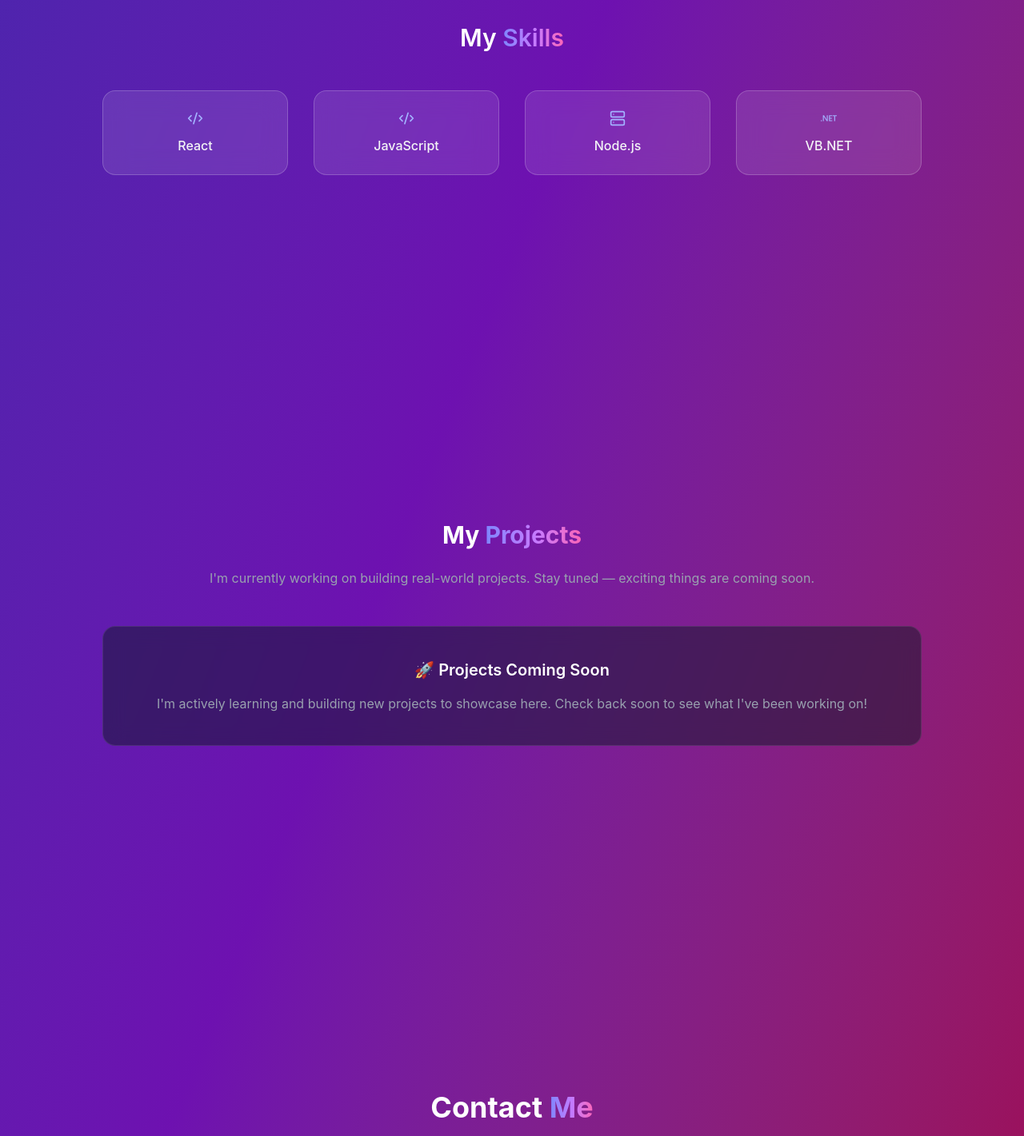
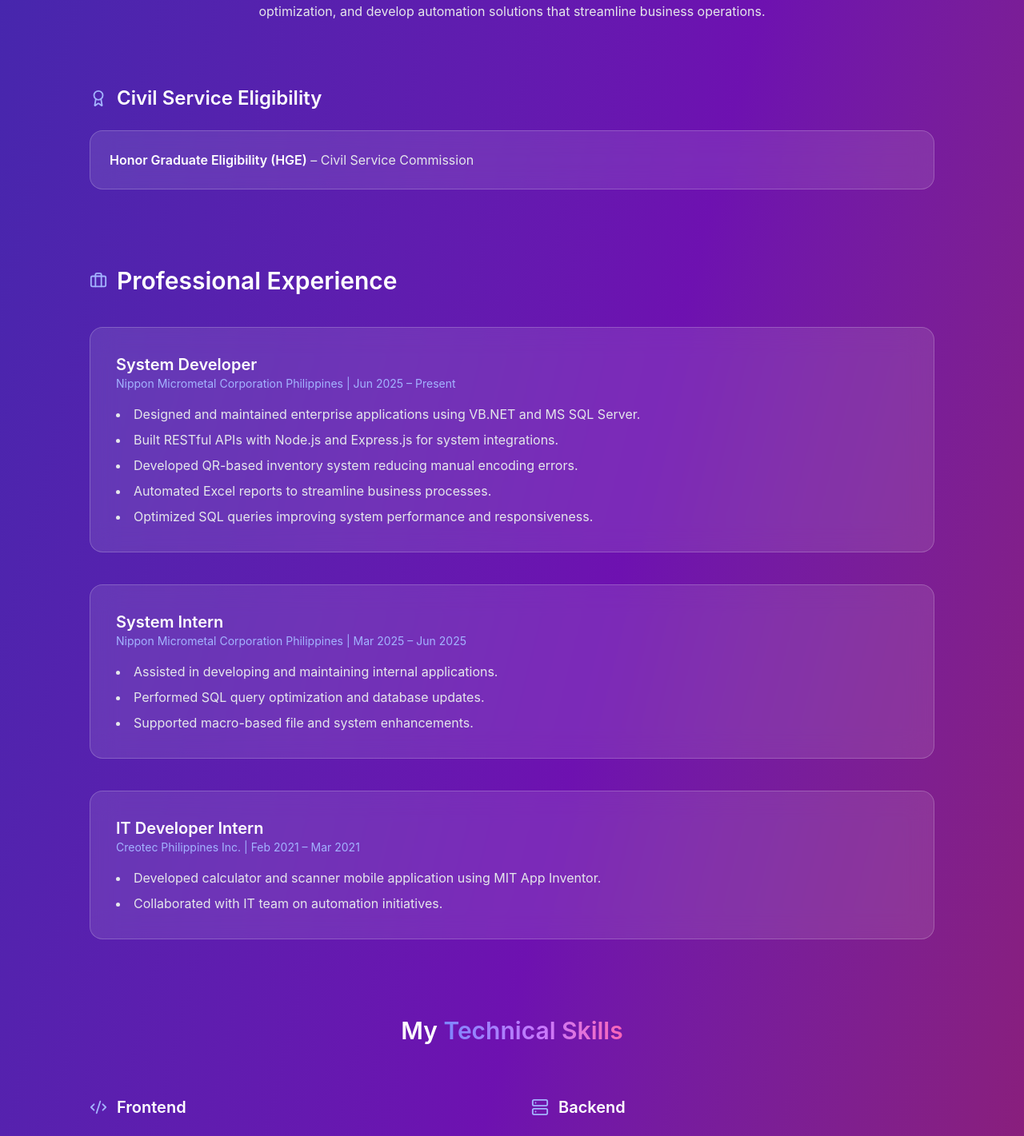
Before and after one commit to Yannniiiii/Portfolio, a React (Vite) app in the folder frontend/: page / in a window 1280 px wide. Shown: the part 1335-2756 px from the top of the page at 80% size. Built offline with nearby package versions, Linux system fonts and the light colour scheme.

Commit message:
Functions Added

```diff
--- a/frontend/package.json
+++ b/frontend/package.json
@@ -12,6 +12,7 @@
     "deploy": "gh-pages -d dist"
   },
   "dependencies": {
+    "@emailjs/browser": "^4.4.1",
     "@tailwindcss/postcss": "^4.2.1",
     "lucide-react": "^0.575.0",
     "react": "^19.2.0",
--- a/frontend/src/component/Navbar.jsx
+++ b/frontend/src/component/Navbar.jsx
@@ -10,31 +10,44 @@ export default function Navbar({ dark, setDark }) {
     { id: "home", label: "Home" },
     { id: "about", label: "About" },
     { id: "projects", label: "Projects" },
-    { id: "contact", label: "Contacts" },
+    { id: "contact", label: "Contact" },
   ];
 
   /* ===============================
-     Active Section Observer
+     SCROLL SPY (Professional Way)
   =============================== */
   useEffect(() => {
     const sections = document.querySelectorAll("section");
 
-    const observer = new IntersectionObserver(
-      (entries) => {
-        entries.forEach((entry) => {
-          if (entry.isIntersecting) {
-            setActive(entry.target.id);
-          }
-        });
-      },
-      { threshold: 0.6 }
-    );
+    const handleScroll = () => {
+      let currentSection = "";
 
-    sections.forEach((section) => observer.observe(section));
+      sections.forEach((section) => {
+        const rect = section.getBoundingClientRect();
 
-    return () => {
-      sections.forEach((section) => observer.unobserve(section));
+        // 100px from top = activation line
+        if (rect.top <= 100 && rect.bottom >= 100) {
+          currentSection = section.id;
+        }
+      });
+
+      // Special case for bottom of page (Contact section fix)
+      if (
+        window.innerHeight + window.scrollY >=
+        document.body.offsetHeight - 5
+      ) {
+        currentSection = sections[sections.length - 1].id;
+      }
+
+      if (currentSection) {
+        setActive(currentSection);
+      }
     };
+
+    window.addEventListener("scroll", handleScroll);
+    handleScroll(); // run once on mount
+
+    return () => window.removeEventListener("scroll", handleScroll);
   }, []);
 
   /* ===============================
@@ -59,7 +72,9 @@ export default function Navbar({ dark, setDark }) {
   /* ===============================
      Smooth Scroll
   =============================== */
-  const handleScroll = (id) => {
+  const handleScrollClick = (id) => {
+    setActive(id); // instant underline
+
     const section = document.getElementById(id);
 
     if (section) {
@@ -97,7 +112,7 @@ export default function Navbar({ dark, setDark }) {
             {links.map((link) => (
               <button
                 key={link.id}
-                onClick={() => handleScroll(link.id)}
+                onClick={() => handleScrollClick(link.id)}
                 className={`relative pb-1 transition-colors duration-300 ${
                   active === link.id
                     ? "text-yellow-300"
@@ -142,19 +157,15 @@ export default function Navbar({ dark, setDark }) {
         </div>
       </nav>
 
-      {/* ===============================
-          Background Blur Overlay
-      =============================== */}
+      {/* Background Overlay */}
       {menuOpen && (
         <div
-          className="fixed inset-0 z-40 backdrop-blur-md bg-black/30 md:hidden transition-opacity duration-300"
+          className="fixed inset-0 z-40 backdrop-blur-md bg-black/30 md:hidden"
           onClick={() => setMenuOpen(false)}
         />
       )}
 
-      {/* ===============================
-          Floating Mobile Menu Card
-      =============================== */}
+      {/* Mobile Menu */}
       {menuOpen && (
         <div className="md:hidden fixed top-20 left-0 w-full z-50 px-4">
           <div
@@ -168,13 +179,12 @@ export default function Navbar({ dark, setDark }) {
               px-6 py-6
               flex flex-col gap-6
               text-white text-lg font-medium
-              animate-[fadeIn_.25s_ease-in-out]
             "
           >
             {links.map((link) => (
               <button
                 key={link.id}
-                onClick={() => handleScroll(link.id)}
+                onClick={() => handleScrollClick(link.id)}
                 className={`text-left transition-colors duration-300 ${
                   active === link.id
                     ? "text-yellow-300"
--- a/frontend/src/pages/About.jsx
+++ b/frontend/src/pages/About.jsx
@@ -1,17 +1,92 @@
-import { Code2, Server } from "lucide-react";
-import { SiDotnet } from "react-icons/si";
+import { Code2, Server, Database, Wrench, Briefcase, Award } from "lucide-react";
+import {
+  SiDotnet,
+  SiJavascript,
+  SiReact,
+  SiNodedotjs,
+  SiExpress,
+  SiTailwindcss,
+} from "react-icons/si";
 
 export default function About() {
-  const skills = [
-    { name: "React", icon: <Code2 size={20} /> },
-    { name: "JavaScript", icon: <Code2 size={20} /> },
-    { name: "Node.js", icon: <Server size={20} /> },
+  const skillCategories = [
+    {
+      title: "Frontend",
+      icon: <Code2 size={22} />,
+      skills: [
+        { name: "React.js", icon: <SiReact size={20} /> },
+        { name: "JavaScript", icon: <SiJavascript size={20} /> },
+        { name: "Tailwind CSS", icon: <SiTailwindcss size={20} /> },
+      ],
+    },
+    {
+      title: "Backend",
+      icon: <Server size={22} />,
+      skills: [
+        { name: "Node.js", icon: <SiNodedotjs size={20} /> },
+        { name: "Express.js", icon: <SiExpress size={20} /> },
+        { name: "RESTful APIs", icon: <Server size={20} /> },
         { name: "VB.NET", icon: <SiDotnet size={20} /> },
+      ],
+    },
+    {
+      title: "Database",
+      icon: <Database size={22} />,
+      skills: [
+        { name: "MS SQL Server", icon: <Database size={20} /> },
+        { name: "SQL Query Development", icon: <Database size={20} /> },
+        { name: "Query Optimization", icon: <Database size={20} /> },
+      ],
+    },
+    {
+      title: "Tools & Automation",
+      icon: <Wrench size={22} />,
+      skills: [
+        { name: "QR Code Integration", icon: <Code2 size={20} /> },
+        { name: "Excel Report Automation", icon: <Code2 size={20} /> },
+        { name: "VBA & MS Access", icon: <Code2 size={20} /> },
+      ],
+    },
+  ];
+
+  const experiences = [
+    {
+      role: "System Developer",
+      company: "Nippon Micrometal Corporation Philippines",
+      duration: "Jun 2025 – Present",
+      highlights: [
+        "Designed and maintained enterprise applications using VB.NET and MS SQL Server.",
+        "Built RESTful APIs with Node.js and Express.js for system integrations.",
+        "Developed QR-based inventory system reducing manual encoding errors.",
+        "Automated Excel reports to streamline business processes.",
+        "Optimized SQL queries improving system performance and responsiveness.",
+      ],
+    },
+    {
+      role: "System Intern",
+      company: "Nippon Micrometal Corporation Philippines",
+      duration: "Mar 2025 – Jun 2025",
+      highlights: [
+        "Assisted in developing and maintaining internal applications.",
+        "Performed SQL query optimization and database updates.",
+        "Supported macro-based file and system enhancements.",
+      ],
+    },
+    {
+      role: "IT Developer Intern",
+      company: "Creotec Philippines Inc.",
+      duration: "Feb 2021 – Mar 2021",
+      highlights: [
+        "Developed calculator and scanner mobile application using MIT App Inventor.",
+        "Collaborated with IT team on automation initiatives.",
+      ],
+    },
   ];
 
   return (
     <section className="py-24 px-6">
-      <div className="max-w-5xl mx-auto">
+      <div className="max-w-6xl mx-auto">
+
         {/* About Section */}
         <div className="text-center mb-20">
           <h2 className="text-4xl font-bold mb-6 text-white">
@@ -21,46 +96,105 @@ export default function About() {
             </span>
           </h2>
 
-          <p className="max-w-2xl mx-auto leading-relaxed text-gray-200 dark:text-gray-400">
-            I design and build scalable web applications and secure IT systems.
-            Passionate about modern technologies and solving complex problems
-            with clean, efficient solutions.
+          <p className="max-w-3xl mx-auto leading-relaxed text-gray-200 dark:text-gray-400">
+            I'm a Full-Stack Software Developer specializing in building secure
+            and scalable enterprise applications using VB.NET, MS SQL Server,
+            React.js, Node.js, and Express.js.
+            <br /><br />
+            I design and implement RESTful APIs, enhance database performance
+            through advanced SQL optimization, and develop automation solutions
+            that streamline business operations.
           </p>
+        </div>
+
+        {/* Civil Service */}
+        <div className="mb-24">
+          <div className="flex items-center gap-3 mb-6 text-indigo-300">
+            <Award size={22} />
+            <h3 className="text-2xl font-semibold text-white">
+              Civil Service Eligibility
+            </h3>
+          </div>
+
+          <div className="backdrop-blur-lg bg-white/10 border border-white/20 p-6 rounded-2xl text-gray-200">
+            <p>
+              <span className="font-semibold text-white">
+                Honor Graduate Eligibility (HGE)
+              </span>{" "}
+              – Civil Service Commission
+            </p>
+          </div>
+        </div>
+
+        {/* Professional Experience */}
+        <div className="mb-24">
+          <div className="flex items-center gap-3 mb-10 text-indigo-300">
+            <Briefcase size={22} />
+            <h3 className="text-3xl font-semibold text-white">
+              Professional Experience
+            </h3>
+          </div>
+
+          <div className="space-y-10">
+            {experiences.map((exp, index) => (
+              <div
+                key={index}
+                className="backdrop-blur-lg bg-white/10 border border-white/20 p-8 rounded-2xl"
+              >
+                <h4 className="text-xl font-semibold text-white">
+                  {exp.role}
+                </h4>
+                <p className="text-indigo-300 text-sm mb-4">
+                  {exp.company} | {exp.duration}
+                </p>
+
+                <ul className="list-disc list-inside space-y-2 text-gray-200">
+                  {exp.highlights.map((item, i) => (
+                    <li key={i}>{item}</li>
+                  ))}
+                </ul>
+              </div>
+            ))}
+          </div>
         </div>
 
         {/* Skills Section */}
         <div>
-          <h3 className="text-3xl font-semibold text-center mb-12 text-white">
+          <h3 className="text-3xl font-semibold text-center mb-16 text-white">
             My{" "}
             <span className="bg-gradient-to-r from-indigo-400 via-purple-400 to-pink-400 bg-clip-text text-transparent">
-              Skills
+              Technical Skills
             </span>
           </h3>
 
-          <div className="grid grid-cols-2 sm:grid-cols-3 md:grid-cols-4 gap-8">
-            {skills.map((skill, index) => (
+          <div className="grid md:grid-cols-2 gap-12">
+            {skillCategories.map((category, index) => (
+              <div key={index}>
+                <div className="flex items-center gap-3 mb-6 text-indigo-300">
+                  {category.icon}
+                  <h4 className="text-xl font-semibold text-white">
+                    {category.title}
+                  </h4>
+                </div>
+
+                <div className="grid grid-cols-2 sm:grid-cols-3 gap-6">
+                  {category.skills.map((skill, i) => (
                     <div
-                key={index}
-                className="
-                  backdrop-blur-lg
-                  bg-white/10 dark:bg-white/5
-                  border border-white/20
-                  p-6 rounded-2xl
-                  flex flex-col items-center justify-center gap-3
-                  hover:scale-105
-                  hover:border-indigo-400/50
-                  hover:shadow-xl hover:shadow-purple-500/20
-                  transition-all duration-300
-                "
+                      key={i}
+                      className="backdrop-blur-lg bg-white/10 border border-white/20 p-5 rounded-2xl flex flex-col items-center justify-center gap-3 hover:scale-105 hover:border-indigo-400/50 hover:shadow-xl hover:shadow-purple-500/20 transition-all duration-300"
                     >
                       <div className="text-indigo-300">{skill.icon}</div>
-                <span className="font-medium text-gray-100 dark:text-gray-300">
+                      <span className="text-sm font-medium text-gray-100 text-center">
                         {skill.name}
                       </span>
                     </div>
                   ))}
                 </div>
               </div>
+            ))}
+          </div>
+        </div>
+
       </div>
     </section>
   );
--- a/frontend/src/pages/Contacts.jsx
+++ b/frontend/src/pages/Contacts.jsx
@@ -1,6 +1,36 @@
+import { useRef, useState } from "react";
 import { Mail } from "lucide-react";
+import emailjs from "@emailjs/browser";
 
 export default function Contact() {
+  const form = useRef();
+  const [loading, setLoading] = useState(false);
+  const [status, setStatus] = useState("");
+
+  const sendEmail = (e) => {
+    e.preventDefault();
+    setLoading(true);
+    setStatus("");
+
+    emailjs
+      .sendForm(
+        import.meta.env.VITE_EMAILJS_SERVICE_ID,
+        import.meta.env.VITE_EMAILJS_TEMPLATE_ID,
+        form.current,
+        import.meta.env.VITE_EMAILJS_PUBLIC_KEY,
+      )
+      .then(() => {
+        setStatus("success");
+        form.current.reset();
+      })
+      .catch(() => {
+        setStatus("error");
+      })
+      .finally(() => {
+        setLoading(false);
+      });
+  };
+
   return (
     <section className="py-24 px-6">
       <div className="max-w-3xl mx-auto text-center">
@@ -33,22 +63,75 @@ export default function Contact() {
               <Mail className="text-white" size={24} />
             </div>
 
-            <p className="text-gray-100 text-lg">deanenavarro0519@gmail.com</p>
+            <form ref={form} onSubmit={sendEmail} className="w-full space-y-6">
+              {/* Name */}
+              <input
+                type="text"
+                name="from_name"
+                placeholder="Your Name"
+                required
+                className="w-full p-3 rounded-lg bg-gray-800 text-white focus:outline-none focus:ring-2 focus:ring-purple-500"
+              />
 
-            <a
-              href="https://mail.google.com/mail/?view=cm&fs=1&to=deanenavarro0519@gmail.com"
-              target="_blank"
-              rel="noopener noreferrer"
-              className="
-                mt-4 px-6 py-3 rounded-full font-semibold
+              {/* Email */}
+              <input
+                type="email"
+                name="from_email"
+                placeholder="Your Email"
+                required
+                className="w-full p-3 rounded-lg bg-gray-800 text-white focus:outline-none focus:ring-2 focus:ring-purple-500"
+              />
+
+              {/* Subject */}
+              <input
+                type="text"
+                name="subject"
+                placeholder="Subject"
+                required
+                className="w-full p-3 rounded-lg bg-gray-800 text-white focus:outline-none focus:ring-2 focus:ring-purple-500"
+              />
+
+              {/* Message */}
+              <textarea
+                name="message"
+                placeholder="Your Message"
+                required
+                rows="3"
+                onInput={(e) => {
+                  e.target.style.height = "auto";
+                  e.target.style.height = e.target.scrollHeight + "px";
+                }}
+                className="w-full p-3 rounded-lg bg-gray-800 text-white
+             focus:outline-none focus:ring-2 focus:ring-purple-500
+             resize-none overflow-hidden"
+              />
+
+              <button
+                type="submit"
+                disabled={loading}
+                className={`
+                  w-full py-3 rounded-full font-semibold
                   bg-gradient-to-r from-indigo-500 via-purple-500 to-pink-500
                   text-white
-                hover:opacity-90 hover:scale-105
                   transition-all duration-300
-              "
+                  ${loading ? "opacity-70 cursor-not-allowed" : "hover:opacity-90 hover:scale-105"}
+                `}
               >
-              Send Message
-            </a>
+                {loading ? "Sending..." : "Send Message"}
+              </button>
+
+              {/* Status Messages */}
+              {status === "success" && (
+                <p className="text-green-400 text-sm">
+                  ✅ Message sent successfully!
+                </p>
+              )}
+              {status === "error" && (
+                <p className="text-red-400 text-sm">
+                  ❌ Failed to send message. Try again.
+                </p>
+              )}
+            </form>
           </div>
         </div>
       </div>
--- a/frontend/src/pages/Hero.jsx
+++ b/frontend/src/pages/Hero.jsx
@@ -34,6 +34,13 @@ export default function Hero() {
 
     return () => clearTimeout(timeout);
   }, []);
+
+  const scrollToSection = (id) => {
+    const section = document.getElementById(id);
+    if (section) {
+      section.scrollIntoView({ behavior: "smooth" });
+    }
+  };
 
   return (
     <div className="w-full px-6 md:px-12">
@@ -73,11 +80,17 @@ export default function Hero() {
           </p>
 
           <div className="mt-10 flex flex-col sm:flex-row gap-6 justify-center md:justify-start">
-            <button className="px-8 py-4 rounded-xl bg-white text-purple-700 font-semibold hover:scale-105 transition shadow-lg">
+            <button
+              onClick={() => scrollToSection("projects")}
+              className="px-8 py-4 rounded-xl bg-white text-purple-700 font-semibold hover:scale-105 transition shadow-lg"
+            >
               View Projects
             </button>
 
-            <button className="px-8 py-4 rounded-xl border border-white/50 text-white hover:bg-white/20 transition">
+            <button
+              onClick={() => scrollToSection("contact")}
+              className="px-8 py-4 rounded-xl border border-white/50 text-white hover:bg-white/20 transition"
+            >
               Contact Me
             </button>
           </div>
```
Also changed, not shown: 2 other files (tests, documents, lock files or other folders). Lines whose indentation alone changed are shown as unchanged.
